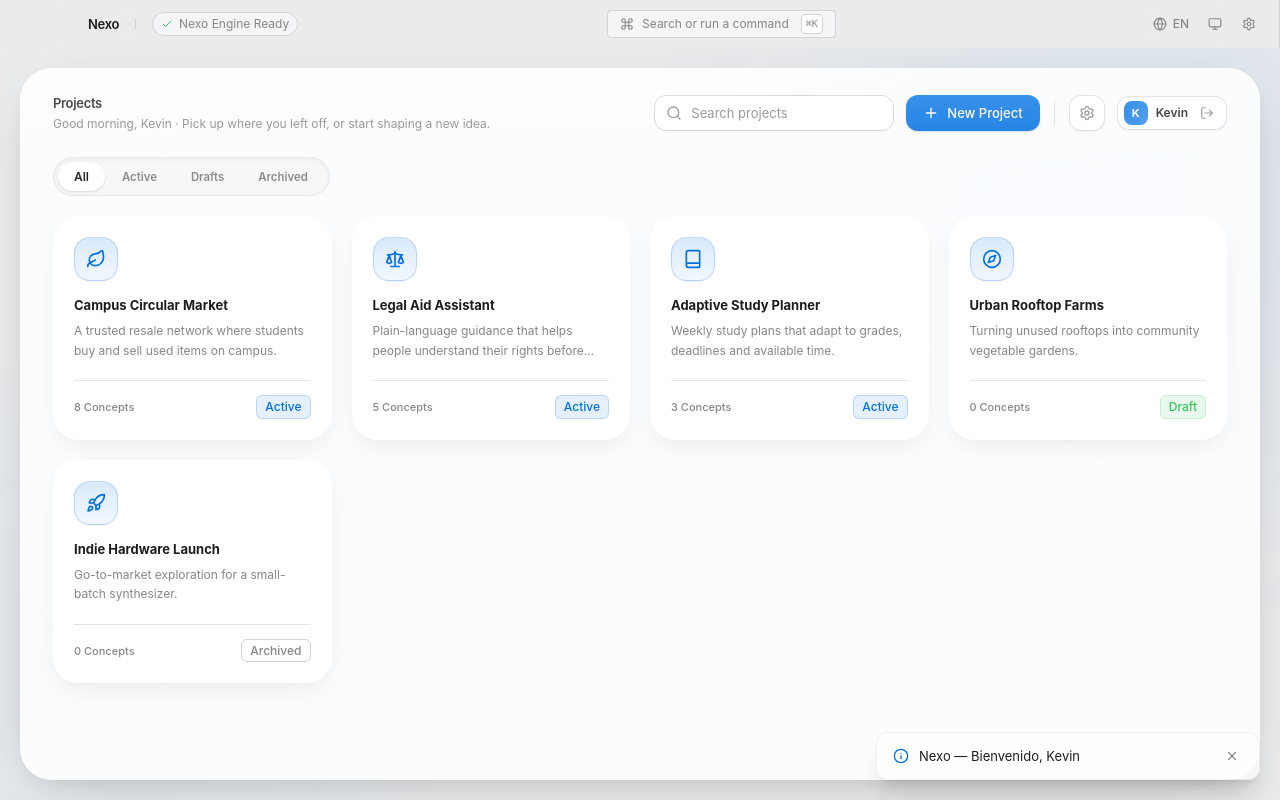
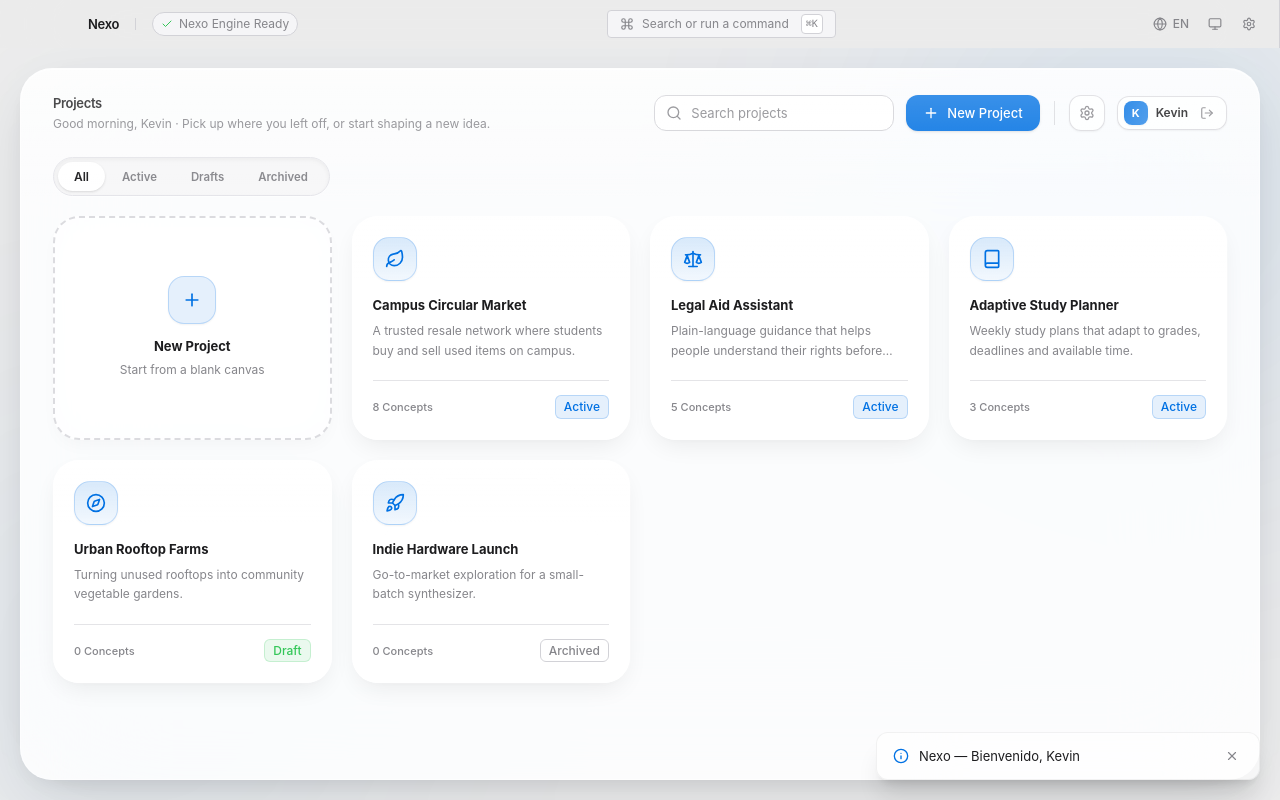
Before and after one commit to KevinTimaran/Nexo_Frontend, a React (Vite) app in the folder nexo-desktop/: page /login in a window 1280 px wide. Both pictures are taken after a click on the button "Sign In". Built offline with nearby package versions, Linux system fonts and the light colour scheme.

Commit message:
feat: add new project floating action card to dashboard view

```diff
--- a/nexo-desktop/src/features/dashboard/DashboardView.tsx
+++ b/nexo-desktop/src/features/dashboard/DashboardView.tsx
@@ -238,6 +238,49 @@ export const DashboardView: React.FC<DashboardViewProps> = ({
             </div>
           ) : (
             <div className="grid grid-cols-1 md:grid-cols-2 lg:grid-cols-3 xl:grid-cols-4 gap-5">
+              {/* Tarjeta flotante para crear nuevo proyecto */}
+              <div
+                onClick={handleNewProject}
+                role="button"
+                tabIndex={0}
+                onKeyDown={(e) => {
+                  if (e.key === "Enter" || e.key === " ") {
+                    e.preventDefault();
+                    handleNewProject();
+                  }
+                }}
+                className="
+                  group relative flex flex-col justify-center items-center text-center p-6
+                  min-h-[190px] rounded-[26px] cursor-pointer
+                  border-2 border-dashed border-line/80 hover:border-concept-fg/60 dark:border-white/15 dark:hover:border-concept-fg/60
+                  bg-surface/50 hover:bg-surface/90 dark:bg-white/[0.02] dark:hover:bg-white/[0.06]
+                  backdrop-blur-xl
+                  shadow-[0_8px_20px_-6px_rgba(0,0,0,0.04)]
+                  hover:shadow-[0_18px_36px_-8px_rgba(0,0,0,0.1)]
+                  hover:-translate-y-1.5 active:translate-y-0
+                  transition-all duration-300 ease-out focus-ring
+                "
+              >
+                <div
+                  className="
+                    w-12 h-12 rounded-2xl mb-3
+                    bg-concept-fg/10 text-concept-fg
+                    flex items-center justify-center
+                    border border-concept-fg/20
+                    group-hover:scale-110 group-hover:bg-concept-fg group-hover:text-white
+                    transition-all duration-300 shadow-xs
+                  "
+                >
+                  <Plus className="w-5 h-5" />
+                </div>
+                <h3 className="text-body font-bold text-fg group-hover:text-concept-fg transition-colors">
+                  {t("projects.newCard.title")}
+                </h3>
+                <p className="text-caption text-muted mt-1 max-w-[180px] leading-relaxed">
+                  {t("projects.newCard.hint")}
+                </p>
+              </div>
+
               {filteredProjects.map((project) => (
                 <div
                   key={project.id}
```
